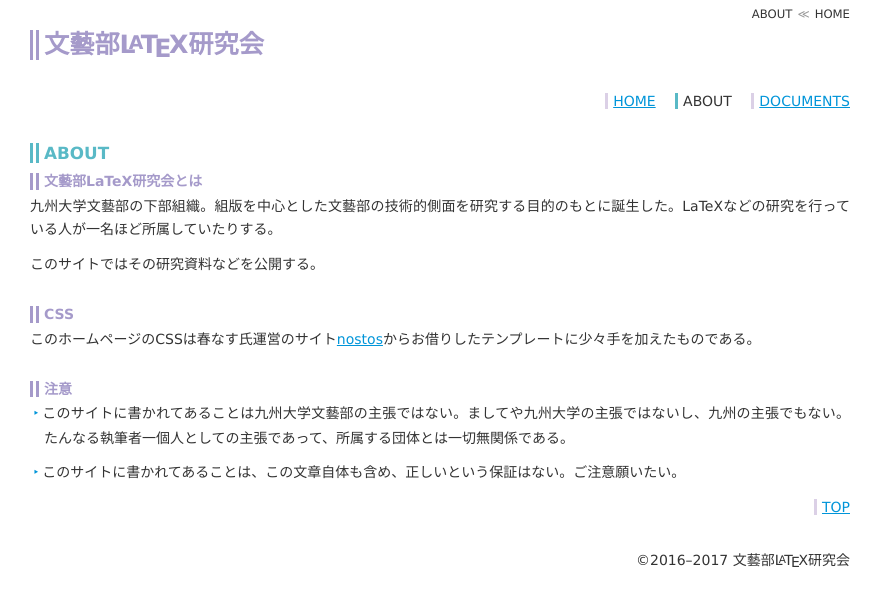
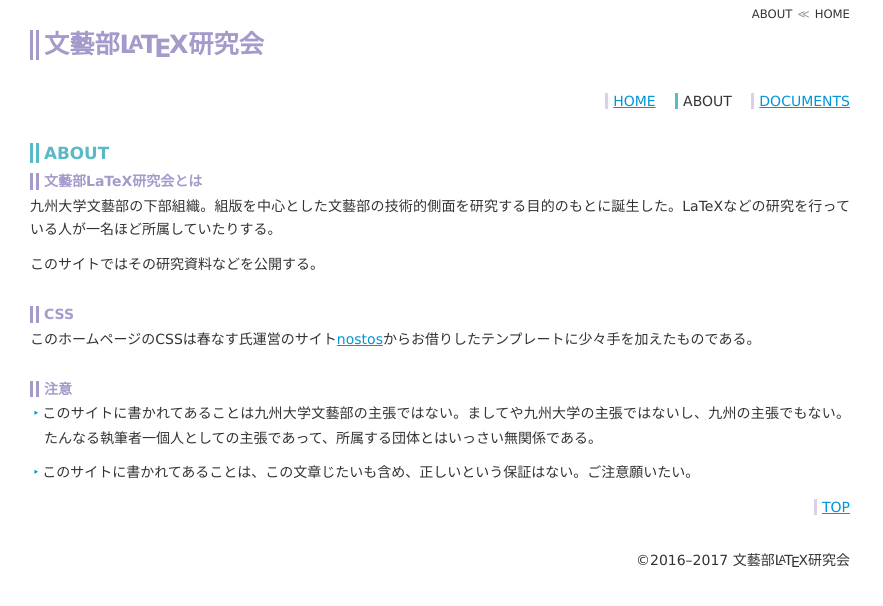
Before and after one commit to qdaibungei/latex, a Jekyll site: the page built from docs/about.md, in a window 1280 px wide. Shown: the top 606 px of the page, without its empty margins (0-883 px from the left). Built offline with Jekyll 4.4.1, drawn with Linux system fonts in a browser that asks for light colours.

Commit message:
modify about.md

```diff
--- a/docs/about.md
+++ b/docs/about.md
@@ -13,5 +13,5 @@ permalink: /about/
 このホームページのCSSは春なす氏運営のサイト[nostos](http://nostos.sakura.ne.jp/template.html)からお借りしたテンプレートに少々手を加えたものである。
 
 ### 注意
-* このサイトに書かれてあることは九州大学文藝部の主張ではない。ましてや九州大学の主張ではないし、九州の主張でもない。たんなる執筆者一個人としての主張であって、所属する団体とは一切無関係である。
-* このサイトに書かれてあることは、この文章自体も含め、正しいという保証はない。ご注意願いたい。
+* このサイトに書かれてあることは九州大学文藝部の主張ではない。ましてや九州大学の主張ではないし、九州の主張でもない。たんなる執筆者一個人としての主張であって、所属する団体とはいっさい無関係である。
+* このサイトに書かれてあることは、この文章じたいも含め、正しいという保証はない。ご注意願いたい。
```
